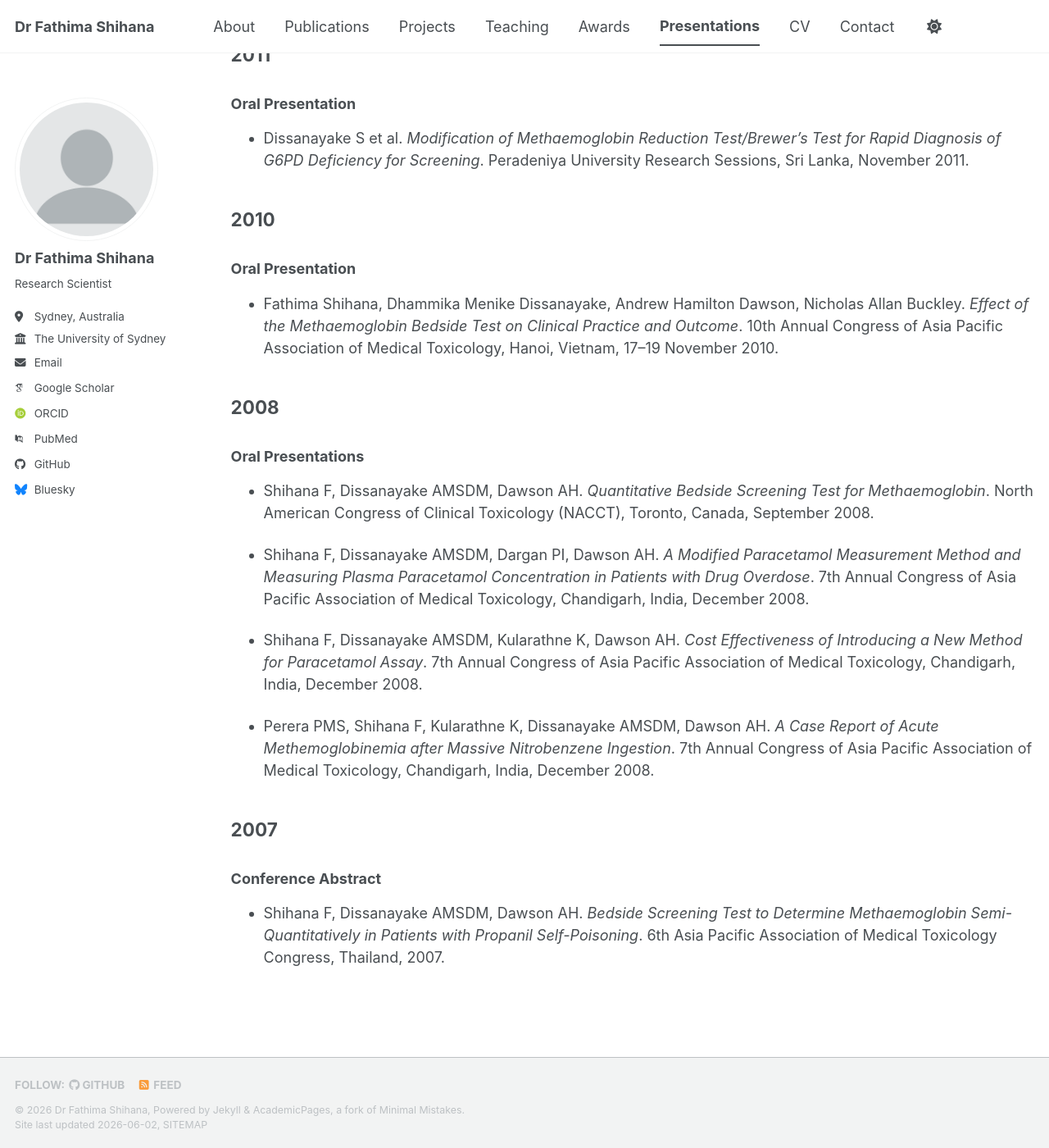
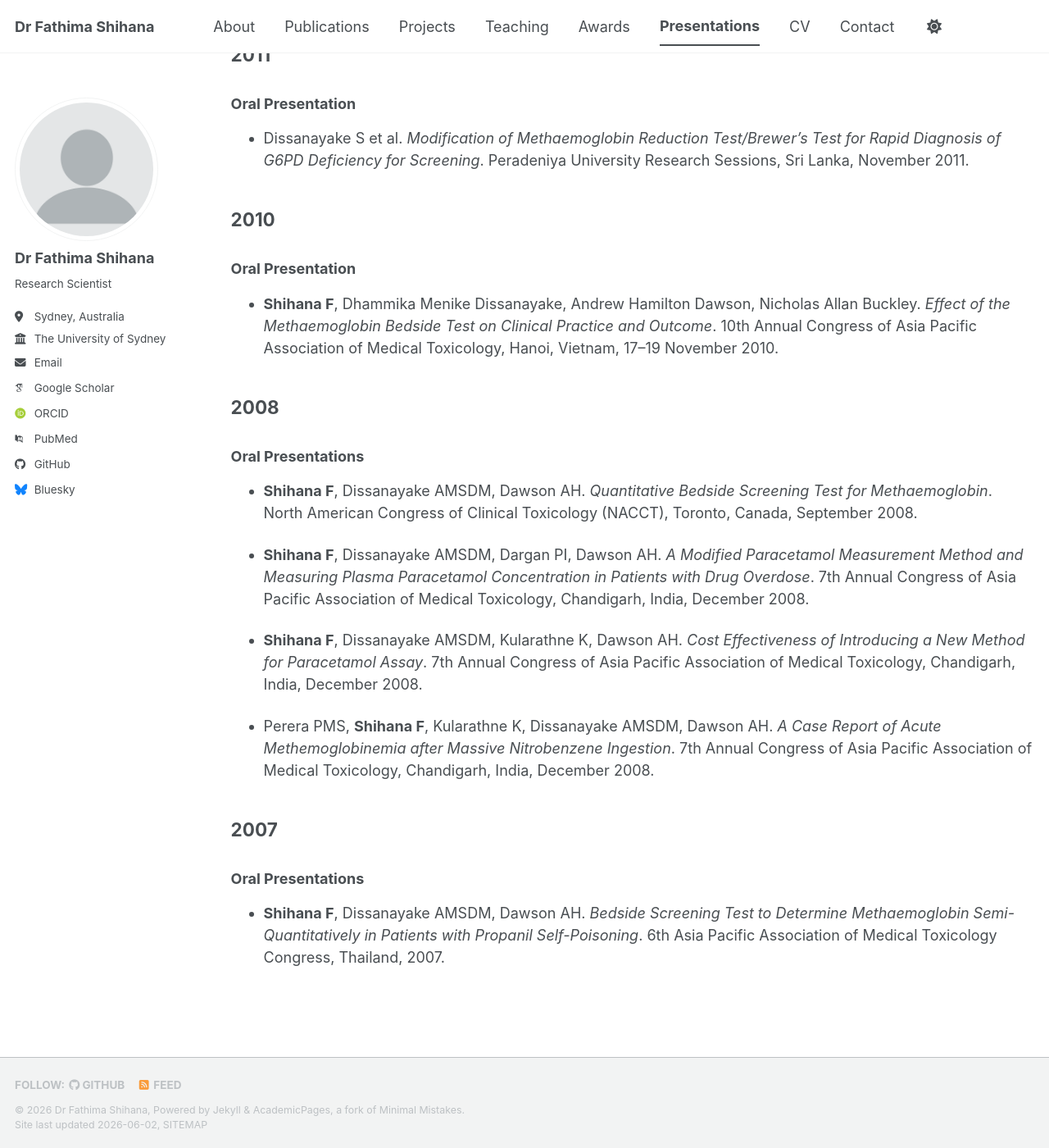
Before and after one commit to fathimashihana/fathimashihana.github.io, a Jekyll site: the page built from _pages/presentations.md, in a window 1280 px wide and 1400 px high, scrolled down 3433 px. Shown: the whole window at 82% size. Built offline with Jekyll 4.4.1, drawn with Linux system fonts in a browser that asks for light colours; some web fonts are replaced; a script bundle is joined from its source files by our own code; library files that are not in the unit come from our copies; some of the changed text lies outside the part shown.

Commit message:
Update presentations.md

```diff
--- a/_pages/presentations.md
+++ b/_pages/presentations.md
@@ -13,19 +13,19 @@ author_profile: true
 
 ### Poster Presentations
 
-* Shihana F, Cholan P, Oehlers S, Seth D. *Novel zebrafish genetic models of fatty liver: investigating the role of lipid genes in liver diseases*. ISBRA-ESBRA Meeting, Krakow, Poland, September 17–22, 2022.
+* **Shihana F**, Cholan P, Oehlers S, Seth D. *Novel zebrafish genetic models of fatty liver: investigating the role of lipid genes in liver diseases*. ISBRA-ESBRA Meeting, Krakow, Poland, September 17–22, 2022.
 
-* Shihana F, Joglekar M, Tae-Hwi, Haber P, Hardikar A, Seth D. *Clinical relevance of microRNAs in heavy drinkers with alcohol-related cirrhosis*. ISBRA-ESBRA Meeting, Krakow, Poland, September 17–22, 2022.
+* **Shihana F**, Joglekar M, Tae-Hwi, Haber P, Hardikar A, Seth D. *Clinical relevance of microRNAs in heavy drinkers with alcohol-related cirrhosis*. ISBRA-ESBRA Meeting, Krakow, Poland, September 17–22, 2022.
 
 ## 2019
 
 ### Oral Presentation
 
-* Shihana F, Joglekar V, Hardikar A, Seth D, Buckley N. *Urinary MicroRNAs as Non-Invasive Biomarkers for Nephrotoxin-induced Acute Kidney Injury*. 17th Annual Scientific Congress, Asia Pacific Association of Medical Toxicology (APAMT), Malaysia, November 2019.
+* **Shihana F**, Joglekar V, Hardikar A, Seth D, Buckley N. *Urinary MicroRNAs as Non-Invasive Biomarkers for Nephrotoxin-induced Acute Kidney Injury*. 17th Annual Scientific Congress, Asia Pacific Association of Medical Toxicology (APAMT), Malaysia, November 2019.
 
 ### Poster Presentations
 
-* Shihana F et al. *Circulating microRNAs detect acute kidney injury following acute ingestion of potassium permanganate and oxalic acid*. World Congress of Nephrology, Melbourne, Australia, April 2019.
+* **Shihana F** et al. *Circulating microRNAs detect acute kidney injury following acute ingestion of potassium permanganate and oxalic acid*. World Congress of Nephrology, Melbourne, Australia, April 2019.
 
 * Albuquerque P et al. *Renal tubular dysfunction, coagulation disturbances and novel biomarkers in acute kidney injury due to snakebites*. World Congress of Nephrology, Melbourne, Australia, April 2019.
 
@@ -33,9 +33,9 @@ author_profile: true
 
 ### Oral Presentations
 
-* Shihana F, Seth D. *Chronic alcohol drinking alters microRNA in serum in patients with liver cirrhosis*. Combined Health Science Conference, Sydney, Australia, November 2018.
+* **Shihana F**, Seth D. *Chronic alcohol drinking alters microRNA in serum in patients with liver cirrhosis*. Combined Health Science Conference, Sydney, Australia, November 2018.
 
-* Shihana F et al. *Serum microRNAs as biomarkers for acute kidney injury following poisoning with potassium permanganate and oxalic acid*. APAMT Congress, Indonesia, November 2018.
+* **Shihana F** et al. *Serum microRNAs as biomarkers for acute kidney injury following poisoning with potassium permanganate and oxalic acid*. APAMT Congress, Indonesia, November 2018.
 
 * Albuquerque P et al. *Renal tubular dysfunction in Bothrops venom-induced acute kidney injury*. APAMT Congress, Indonesia, November 2018.
 
@@ -43,13 +43,13 @@ author_profile: true
 
 ### Mini Oral Presentation
 
-* Shihana F et al. *Serum and urinary microRNAs as biomarkers for acute kidney injury following poisoning with potassium permanganate and oxalic acid*. Australian and New Zealand Society of Nephrology Meeting, Sydney, September 2018.
+* **Shihana F** et al. *Serum and urinary microRNAs as biomarkers for acute kidney injury following poisoning with potassium permanganate and oxalic acid*. Australian and New Zealand Society of Nephrology Meeting, Sydney, September 2018.
 
 ### Poster Presentations
 
 * Albuquerque P et al. *New perspectives on Bothrops venom-induced acute kidney injury: the role of novel biomarkers and coagulation disturbances*. American Society of Nephrology, 2018.
 
-* Shihana F et al. *Circulating microRNA profiling identifies novel biomarkers for acute kidney injury following ingestion of oxalic acid and potassium permanganate*. Hunter Cell Biology Meeting, Sydney, March 2018.
+* **Shihana F** et al. *Circulating microRNA profiling identifies novel biomarkers for acute kidney injury following ingestion of oxalic acid and potassium permanganate*. Hunter Cell Biology Meeting, Sydney, March 2018.
 
 ## 2016
 
@@ -65,7 +65,7 @@ author_profile: true
 
 ### Oral Presentations
 
-* Shihana F et al. *Evaluation of the ChE Check Mobile accuracy in measurement of acetylcholinesterase and plasma cholinesterase in anticholinesterase poisoning*. APAMT Congress, Perth, Australia, December 2015.
+* **Shihana F** et al. *Evaluation of the ChE Check Mobile accuracy in measurement of acetylcholinesterase and plasma cholinesterase in anticholinesterase poisoning*. APAMT Congress, Perth, Australia, December 2015.
 
 * Ratnayake I et al. *Urinary Neutrophil Gelatinase-Associated Lipocalin as an early biomarker of acute kidney injury following Russell’s viper envenoming*. APAMT Congress, Perth, Australia, December 2015.
 
@@ -73,7 +73,7 @@ author_profile: true
 
 ### Poster Presentations
 
-* Shihana F et al. *Diagnostic profiles of novel urinary biomarkers in propanil-induced nephrotoxicity in limited-resource hospitals*. APAMT Congress, Perth, Australia, December 2015.
+* **Shihana F** et al. *Diagnostic profiles of novel urinary biomarkers in propanil-induced nephrotoxicity in limited-resource hospitals*. APAMT Congress, Perth, Australia, December 2015.
 
 * Mohamed F et al. *Mechanism-specific biomarkers predict acute kidney injury following glyphosate surfactant herbicide poisoning*. World Congress of Nephrology, South Africa, March 2015.
 
@@ -113,22 +113,22 @@ author_profile: true
 
 ### Oral Presentation
 
-* Fathima Shihana, Dhammika Menike Dissanayake, Andrew Hamilton Dawson, Nicholas Allan Buckley. *Effect of the Methaemoglobin Bedside Test on Clinical Practice and Outcome*. 10th Annual Congress of Asia Pacific Association of Medical Toxicology, Hanoi, Vietnam, 17–19 November 2010.
+* **Shihana F**, Dhammika Menike Dissanayake, Andrew Hamilton Dawson, Nicholas Allan Buckley. *Effect of the Methaemoglobin Bedside Test on Clinical Practice and Outcome*. 10th Annual Congress of Asia Pacific Association of Medical Toxicology, Hanoi, Vietnam, 17–19 November 2010.
 
 ## 2008
 
 ### Oral Presentations
 
-* Shihana F, Dissanayake AMSDM, Dawson AH. *Quantitative Bedside Screening Test for Methaemoglobin*. North American Congress of Clinical Toxicology (NACCT), Toronto, Canada, September 2008.
+* **Shihana F**, Dissanayake AMSDM, Dawson AH. *Quantitative Bedside Screening Test for Methaemoglobin*. North American Congress of Clinical Toxicology (NACCT), Toronto, Canada, September 2008.
 
-* Shihana F, Dissanayake AMSDM, Dargan PI, Dawson AH. *A Modified Paracetamol Measurement Method and Measuring Plasma Paracetamol Concentration in Patients with Drug Overdose*. 7th Annual Congress of Asia Pacific Association of Medical Toxicology, Chandigarh, India, December 2008.
+* **Shihana F**, Dissanayake AMSDM, Dargan PI, Dawson AH. *A Modified Paracetamol Measurement Method and Measuring Plasma Paracetamol Concentration in Patients with Drug Overdose*. 7th Annual Congress of Asia Pacific Association of Medical Toxicology, Chandigarh, India, December 2008.
 
-* Shihana F, Dissanayake AMSDM, Kularathne K, Dawson AH. *Cost Effectiveness of Introducing a New Method for Paracetamol Assay*. 7th Annual Congress of Asia Pacific Association of Medical Toxicology, Chandigarh, India, December 2008.
+* **Shihana F**, Dissanayake AMSDM, Kularathne K, Dawson AH. *Cost Effectiveness of Introducing a New Method for Paracetamol Assay*. 7th Annual Congress of Asia Pacific Association of Medical Toxicology, Chandigarh, India, December 2008.
 
-* Perera PMS, Shihana F, Kularathne K, Dissanayake AMSDM, Dawson AH. *A Case Report of Acute Methemoglobinemia after Massive Nitrobenzene Ingestion*. 7th Annual Congress of Asia Pacific Association of Medical Toxicology, Chandigarh, India, December 2008.
+* Perera PMS, **Shihana F**, Kularathne K, Dissanayake AMSDM, Dawson AH. *A Case Report of Acute Methemoglobinemia after Massive Nitrobenzene Ingestion*. 7th Annual Congress of Asia Pacific Association of Medical Toxicology, Chandigarh, India, December 2008.
 
 ## 2007
 
-### Conference Abstract
+### Oral Presentations
 
-* Shihana F, Dissanayake AMSDM, Dawson AH. *Bedside Screening Test to Determine Methaemoglobin Semi-Quantitatively in Patients with Propanil Self-Poisoning*. 6th Asia Pacific Association of Medical Toxicology Congress, Thailand, 2007.
+* **Shihana F**, Dissanayake AMSDM, Dawson AH. *Bedside Screening Test to Determine Methaemoglobin Semi-Quantitatively in Patients with Propanil Self-Poisoning*. 6th Asia Pacific Association of Medical Toxicology Congress, Thailand, 2007.
```
